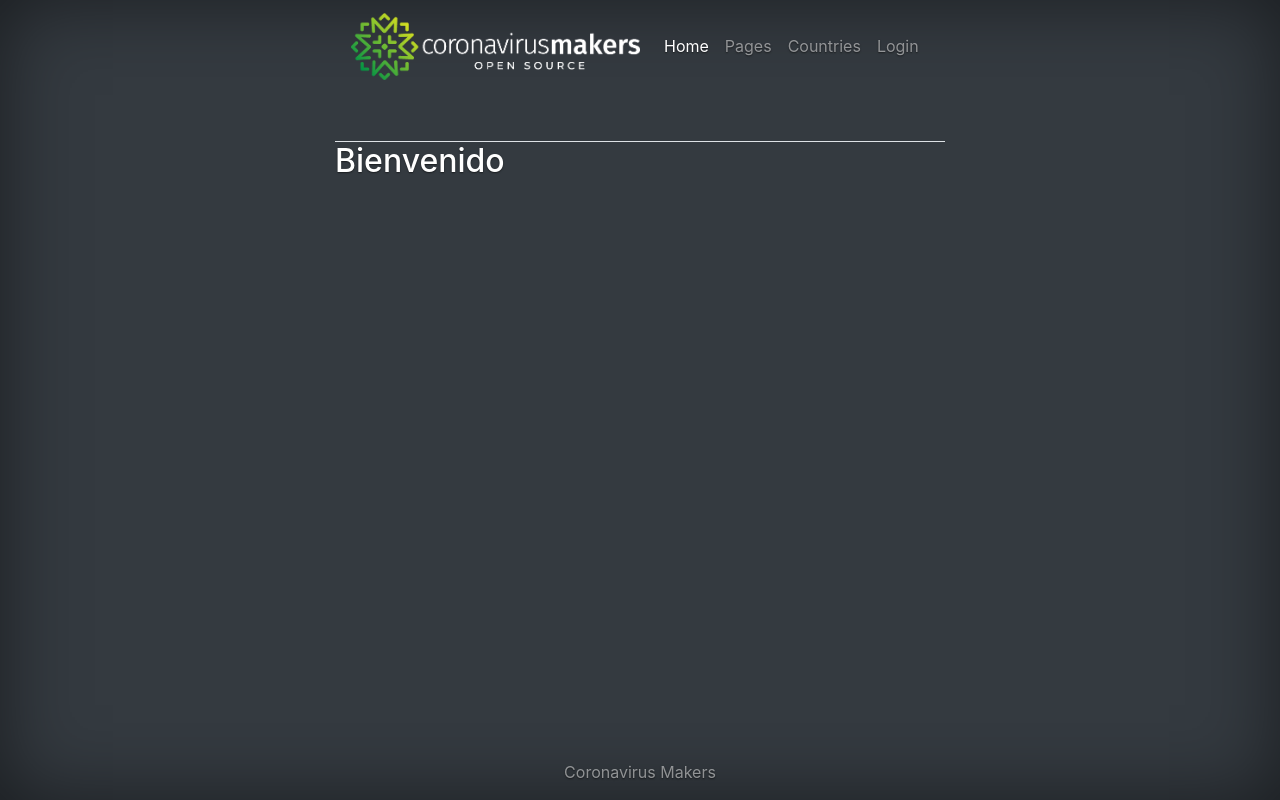
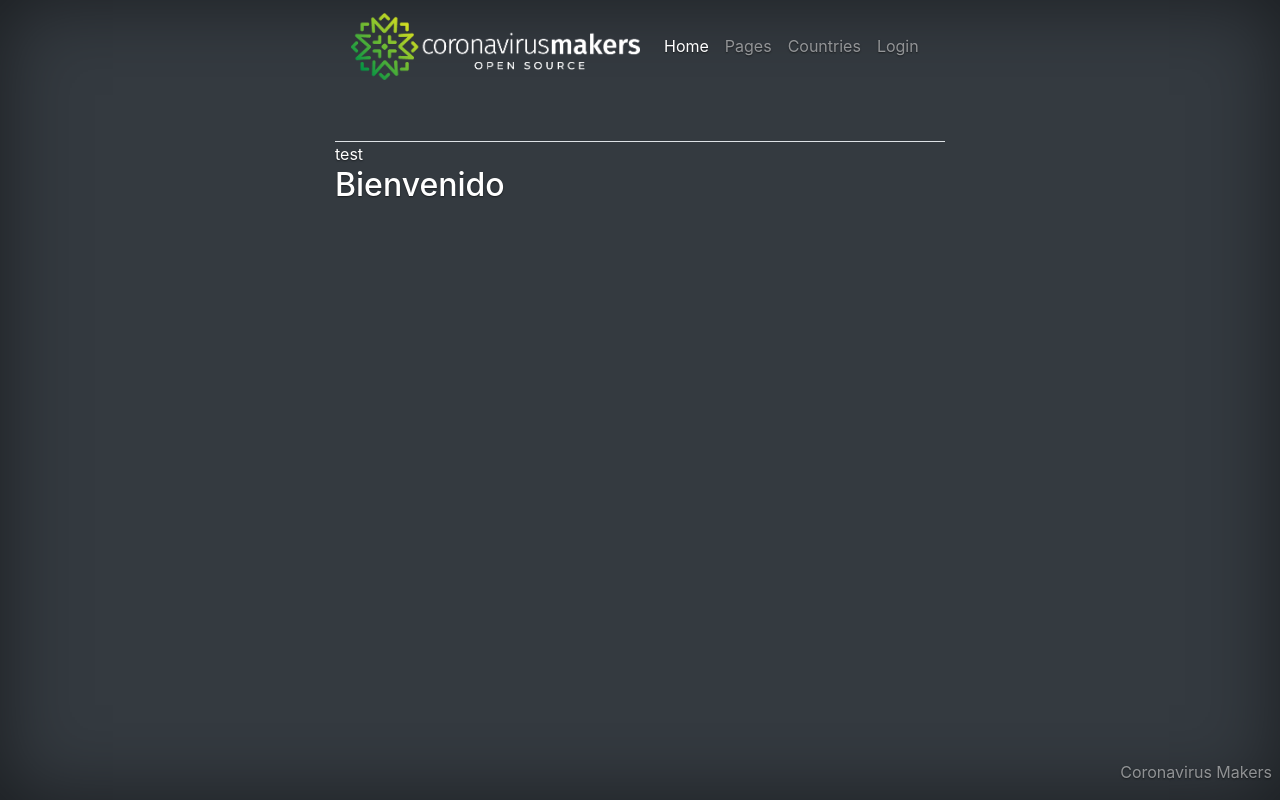
Before and after one commit to CoronavirusMakers/botmaker, a Django app: page / in a window 1280 px wide. Run offline with Django 3.2, Linux system fonts and the light colour scheme; some libraries are stand-ins or nearby versions.

Commit message:
layout bugfixes

```diff
--- a/src/common/static/common/style.css
+++ b/src/common/static/common/style.css
@@ -7,9 +7,11 @@ a:hover {
 html,
 body {
   height: 100%;
+  min-height: 100%;
   background-color: #333;
   margin: 0;
   padding: 0;
+  overflow-x: hidden;
 }
 
 body {
--- a/src/common/templates/common/base.html
+++ b/src/common/templates/common/base.html
@@ -29,12 +29,16 @@
                         {% block breadcrumb %}{% endblock %}
                     </ul>
                 </div>
-                {% block content %}{% endblock %}
+                <div class="pb-5">
+                    test
+                    {% block content %}{% endblock %}
+                </div>
             </div>
         </div>
-        <div class="row mt-5 text-center">
+        <div class="p-5"></div>
+        <div class="row mt-5 text-right">
             <div class="col-12">
-                <footer class="mt-auto fixed-bottom">
+                <footer class="mt-auto fixed-bottom pr-2 pt-2 ">
                     <div class="inner">
                         <p>Coronavirus Makers</p>
                     </div>
```
